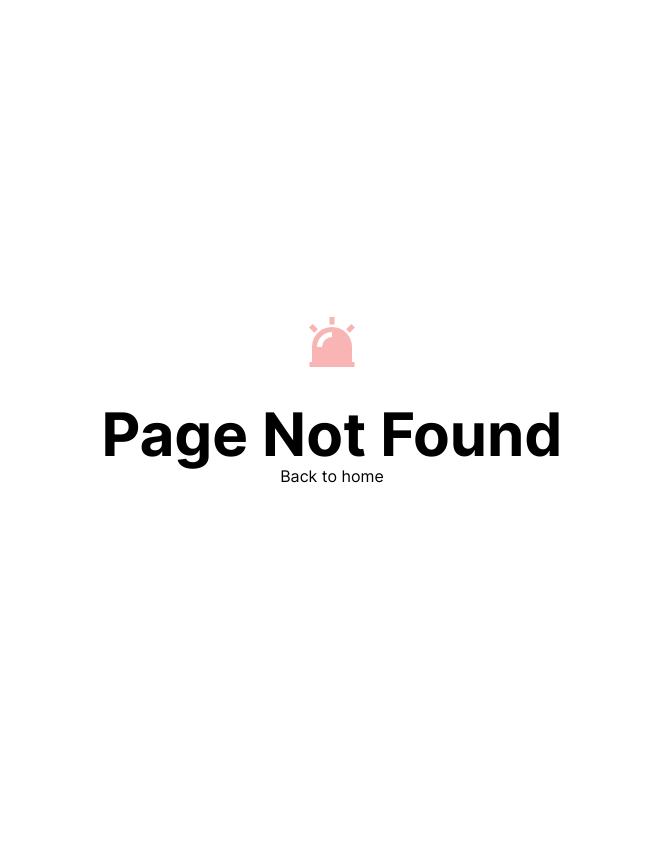
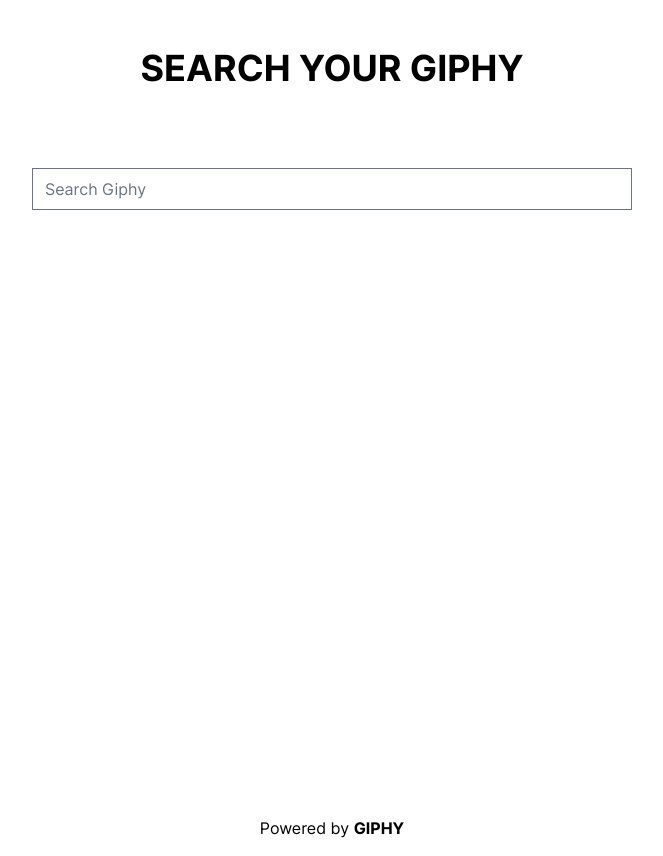
Before and after one commit to mrzacq/ironman_giphy, a Next.js app: page /search-giphy in a window 1280 px wide. Before the commit this address had no page. Shown: the whole page, without its empty margins (308-971 px from the left). Before the commit the page ends 800 px from the top, so only its background shows below. Built offline with nearby package versions, Linux system fonts and the light colour scheme; no server answers.

Commit message:
feat: add search page

```diff
--- a/package.json
+++ b/package.json
@@ -25,7 +25,8 @@
     "react-dom": "^18.2.0",
     "react-icons": "^4.10.1",
     "swr": "^2.2.0",
-    "tailwind-merge": "^1.13.2"
+    "tailwind-merge": "^1.13.2",
+    "use-debounce": "^9.0.4"
   },
   "devDependencies": {
     "@commitlint/cli": "^16.3.0",
--- a/src/app/iron-man-giphy/GiphyItem.tsx
+++ b/src/app/iron-man-giphy/GiphyItem.tsx
@@ -1,7 +1,8 @@
 import Image from 'next/image';
 import React from 'react';
 
-export default function GiphyItem({ giphy }: unknown) {
+// eslint-disable-next-line @typescript-eslint/no-explicit-any
+export default function GiphyItem({ giphy }: { giphy: any }) {
   return (
     <div className='flex aspect-square items-center justify-center overflow-hidden border-2 border-black'>
       <Image
--- a/src/app/iron-man-giphy/GiphyList.tsx
+++ b/src/app/iron-man-giphy/GiphyList.tsx
@@ -2,7 +2,8 @@
 
 import GiphyItem from '@/app/iron-man-giphy/GiphyItem';
 
-export default function GiphyList({ data }: unknown) {
+// eslint-disable-next-line @typescript-eslint/no-explicit-any
+export default function GiphyList({ data }: { data: any }) {
   return (
     <div className='grid grid-cols-1 gap-8 lg:grid-cols-3'>
       {data?.map((giphy, i) => {
--- a/src/app/layout.tsx
+++ b/src/app/layout.tsx
@@ -55,7 +55,13 @@
 }) {
   return (
     <html>
-      <body>{children}</body>
+      <body>
+        {children}
+
+        <footer className='py-4 text-center'>
+          Powered by <b>GIPHY</b>
+        </footer>
+      </body>
     </html>
   );
 }
--- /dev/null
+++ b/src/app/search-giphy/page.tsx
@@ -0,0 +1,53 @@
+'use client';
+import React, { useState } from 'react';
+import useSWR from 'swr';
+import { useDebounce } from 'use-debounce';
+
+import GiphyList from '@/app/iron-man-giphy/GiphyList';
+import { giphyApiKey } from '@/constant/env';
+
+export default function IronManGiphyPage() {
+  const [searchQuery, setSearchQuery] = useState('');
+  const [searchQueryDebounce] = useDebounce(searchQuery, 1000);
+
+  const { data, error, isLoading } = useSWR(
+    searchQueryDebounce
+      ? `https://api.giphy.com/v1/gifs/search?q=${searchQueryDebounce}&api_key=${giphyApiKey}&limit=9`
+      : null,
+    (url) => fetch(url).then((res) => res.json())
+  );
+
+  return (
+    <main>
+      <section className='bg-white'>
+        <div className='layout relative flex min-h-screen flex-col items-center justify-start gap-20 py-12 text-center'>
+          <h1>SEARCH YOUR GIPHY</h1>
+
+          <div className=''>
+            <form>
+              <input
+                className='w-[600px]'
+                type='search'
+                placeholder='Search Giphy'
+                value={searchQuery}
+                onChange={(e) => setSearchQuery(e.target.value)}
+              />
+            </form>
+          </div>
+
+          {isLoading && (
+            <div className=''>
+              <p className='animate-bounce py-6 text-center text-gray-400'>
+                Loading ironman giphy...
+              </p>
+            </div>
+          )}
+
+          {data?.data?.length > 0 && <GiphyList data={data?.data} />}
+
+          {error && <div className=''>{JSON.stringify(error)}</div>}
+        </div>
+      </section>
+    </main>
+  );
+}
```
Also changed, not shown: 1 other file (tests, documents, lock files or other folders).
